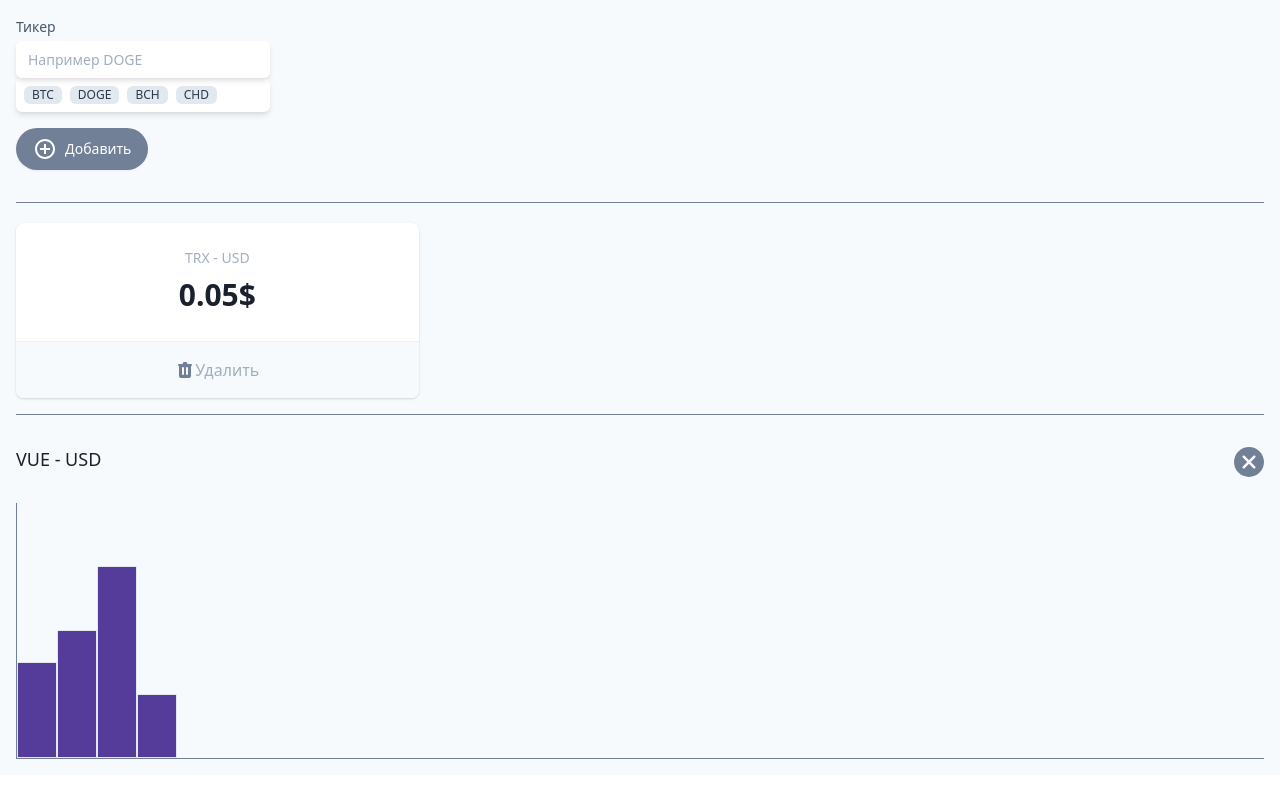
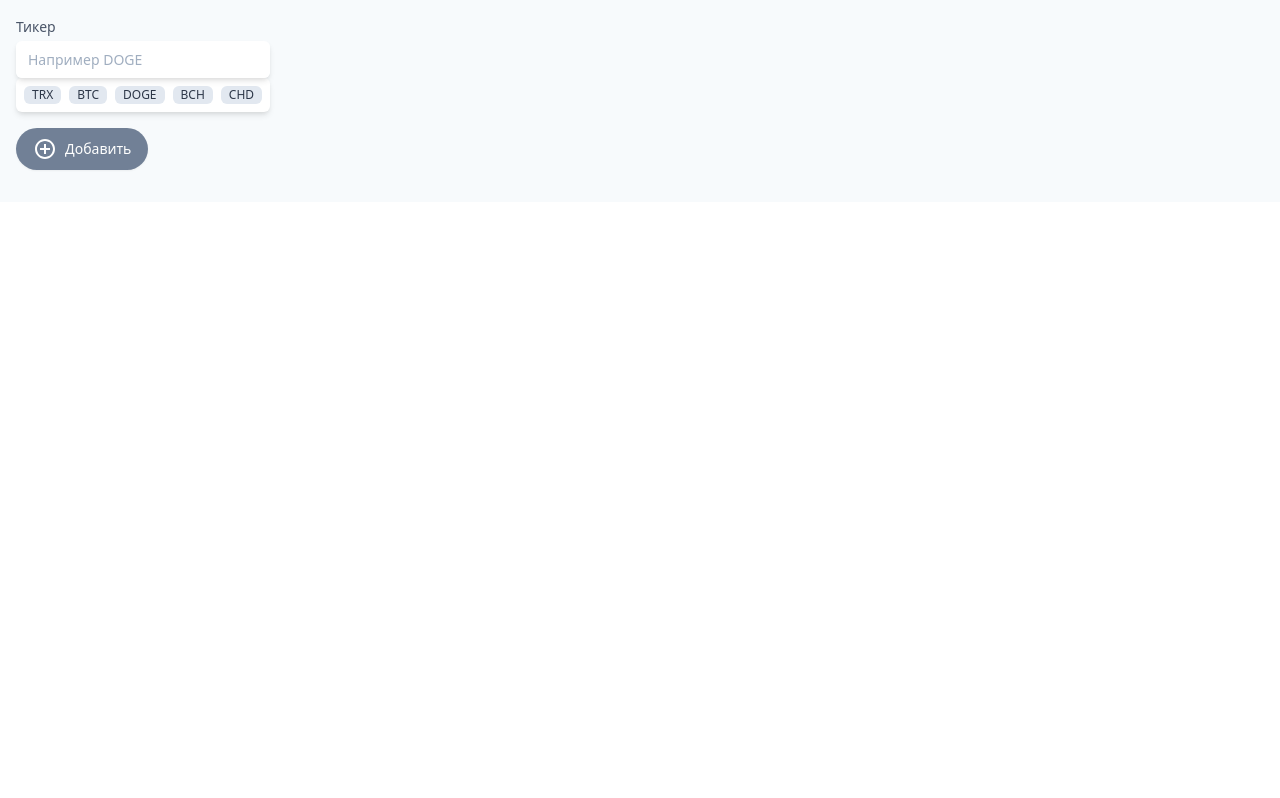
Before and after one commit to NachalnikKamchatki/cryptonomicon, a Vue app: page / in a window 1280 px wide. Built offline with nearby package versions, Linux system fonts and the light colour scheme.

Commit message:
beginning...

```diff
--- a/src/App.vue
+++ b/src/App.vue
@@ -22,24 +22,12 @@
               class="flex bg-white shadow-md p-1 rounded-md shadow-md flex-wrap"
             >
               <span
+                v-for="t in main_tickers"
+                :key="t"
+                @click="ticker=t"
                 class="inline-flex items-center px-2 m-1 rounded-md text-xs font-medium bg-gray-300 text-gray-800 cursor-pointer"
               >
-                BTC
-              </span>
-              <span
-                class="inline-flex items-center px-2 m-1 rounded-md text-xs font-medium bg-gray-300 text-gray-800 cursor-pointer"
-              >
-                DOGE
-              </span>
-              <span
-                class="inline-flex items-center px-2 m-1 rounded-md text-xs font-medium bg-gray-300 text-gray-800 cursor-pointer"
-              >
-                BCH
-              </span>
-              <span
-                class="inline-flex items-center px-2 m-1 rounded-md text-xs font-medium bg-gray-300 text-gray-800 cursor-pointer"
-              >
-                CHD
+                {{ t }}
               </span>
             </div>
             <!-- <div class="text-sm text-red-600">Такой тикер уже добавлен</div> -->
@@ -71,7 +59,11 @@
         <dl class="mt-5 grid grid-cols-1 gap-5 sm:grid-cols-3">
           <div
             v-for="t in tickers"
-            v-bind:key="t.name"
+            :key="t.name"
+            @click="selectTicker(t)"
+            :class="{
+              'border-4': selected === t
+            }"
             class="bg-white overflow-hidden shadow rounded-lg border-purple-800 border-solid cursor-pointer"
           >
             <div class="px-4 py-5 sm:p-6 text-center">
@@ -79,12 +71,12 @@
                 {{ t.name }} - USD
               </dt>
               <dd class="mt-1 text-3xl font-semibold text-gray-900">
-                {{ t.price }}$
+                {{ t.price }}
               </dd>
             </div>
             <div class="w-full border-t border-gray-200"></div>
             <button
-              @click="deleteTicker(t)"
+              @click.stop="deleteTicker(t)"
               class="flex items-center justify-center font-medium w-full bg-gray-100 px-4 py-4 sm:px-6 text-md text-gray-500 hover:text-gray-600 hover:bg-gray-200 hover:opacity-20 transition-all focus:outline-none"
             >
               <svg
@@ -106,17 +98,19 @@
         <hr class="w-full border-t border-gray-600 my-4" />
       </template>
 
-      <section class="relative">
+      <section v-if="selected" class="relative">
         <h3 class="text-lg leading-6 font-medium text-gray-900 my-8">
-          VUE - USD
+          {{ selected.name }} - USD
         </h3>
         <div class="flex items-end border-gray-600 border-b border-l h-64">
-          <div class="bg-purple-800 border w-10 h-24"></div>
-          <div class="bg-purple-800 border w-10 h-32"></div>
-          <div class="bg-purple-800 border w-10 h-48"></div>
-          <div class="bg-purple-800 border w-10 h-16"></div>
+          <div
+            v-for="(bar, idx) in normalizeGraph()"
+            :key="idx"
+            :style="{ height: `${bar}%` }"
+            class="bg-purple-800 border w-10"
+          ></div>
         </div>
-        <button type="button" class="absolute top-0 right-0">
+        <button @click="selected = null" type="button" class="absolute top-0 right-0">
           <svg
             xmlns="http://www.w3.org/2000/svg"
             xmlns:xlink="http://www.w3.org/1999/xlink"
@@ -149,26 +143,63 @@ export default {
   name: "App",
   data() {
     return {
-      tickers: [{ name: "TRX", price: "0.05" }],
-      ticker: null,
-      selected: null
+      tickers: [],
+      ticker: "",
+      selected: null,
+      main_tickers: ["TRX", "BTC", "DOGE", "BCH", "CHD"],
+      graph: []
     };
   },
   methods: {
     addTicker() {
-      if (this.ticker) {
-        const newTicker = {
+      if (this.ticker){
+        const currentTicker = {
           name: this.ticker,
           price: "-",
         };
-        this.tickers.push(newTicker);
+        if (this.tickers.filter((t) => t.name === currentTicker.name).length === 0){
+          this.tickers.push(currentTicker);
+          this.getDataFromAPI(currentTicker);
+        }
         this.ticker = "";
+
       }
     },
+
     deleteTicker(tickerToRemove) {
       this.tickers = this.tickers.filter((t) => t !== tickerToRemove);
+      this.selected = null
     },
+    getDataFromAPI(currentTicker) {
+      setInterval(async () => {
+        const f = await fetch(
+          `https://min-api.cryptocompare.com/data/price?fsym=${currentTicker.name}&tsyms=USD&api_key=eb3394a2de5eb5523183fab392873e657bbfc5ef3cfddcd9503e9e30775f5485`
+        );
+        const data = await f.json();
+        console.log(currentTicker.name, data)
+
+        this.tickers.find(t => t.name === currentTicker.name).price =
+          data.USD > 1 ? data.USD.toFixed(2) : data.USD.toPrecision(3)
+
+        if (this.selected?.name == currentTicker.name) {
+          this.graph.push(data.USD)
+        }
+      }, 6000);
+    },
+    normalizeGraph() {
+      const maxVal = Math.max(...this.graph)
+      const minVal = Math.min(...this.graph)
+      return this.graph.map(
+        price => 5 + ((price - minVal) * 95) / (maxVal - minVal)
+      )
+    },
+    selectTicker(ticker) {
+      this.selected = ticker;
+      this.graph = [];
+    }
+
   },
+
 };
 </script>
 
```
Also changed, not shown: 1 other file (tests, documents, lock files or other folders).
